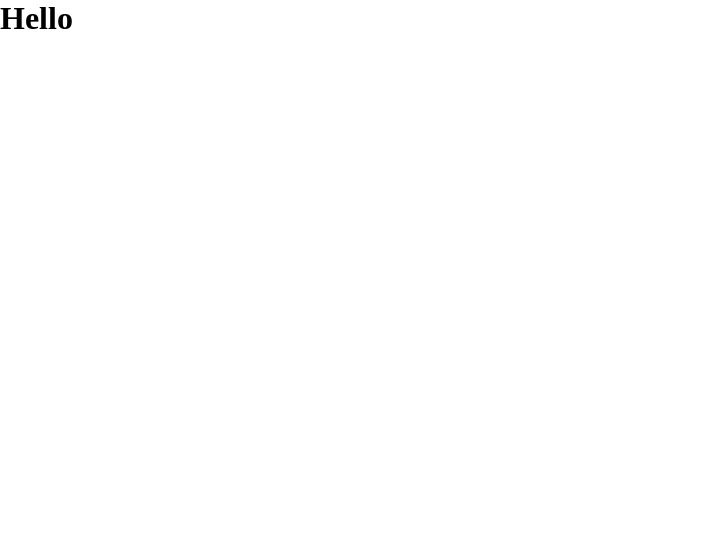
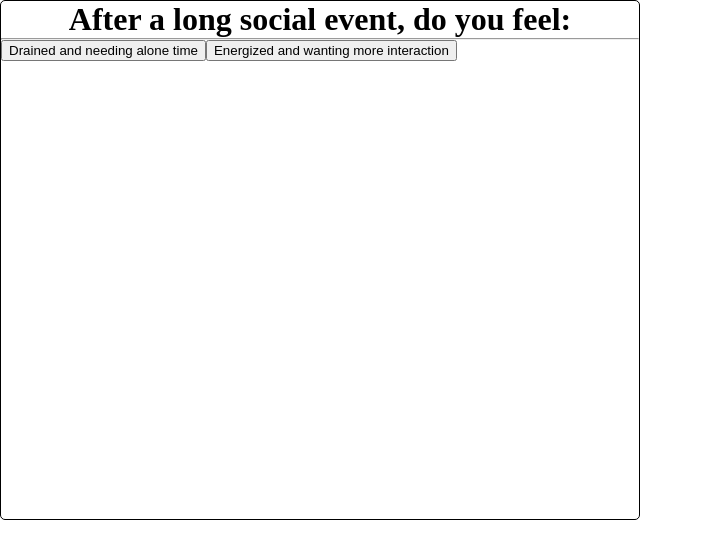
Before and after one commit to JMSONNE/Personality-test, a React (Vite) app: page / in a window 1280 px wide. Shown: the top 558 px of the page, without its empty margins (0-703 px from the left). Built offline with nearby package versions, Linux system fonts and the light colour scheme.

Commit message:
added questions and submit buttons

```diff
--- a/src/App.jsx
+++ b/src/App.jsx
@@ -8,9 +8,7 @@ function App() {
 
   return (
     <>
-      <div>
-        <h1>Hello</h1>
-      </div>
+      <QuizBox />
     </>
   )
 }
--- a/src/Components/QuizBox.jsx
+++ b/src/Components/QuizBox.jsx
@@ -1,11 +1,46 @@
-import React from 'react'
-import questions from '../assets/questions'
-
+import React, { useState } from 'react'
+import questions from '../assets/questions.json'
 
 export const QuizBox = () => {
-    return (
-        <div className='quiz-box'>
-            <h1 className="question"></h1>
-        </div>
-    )
+    const [currentQuestionIndex, setCurrentQuestionIndex] = useState(0);
+    const [isLastQuestion, setIsLastQuestion] = useState(false);
+
+    const handleNextQuestion = () => {
+        setCurrentQuestionIndex((prevIndex) => {
+            if (prevIndex < questions.length - 1) {
+                return prevIndex + 1;
+            } else {
+                setIsLastQuestion(true);
+                return prevIndex; // Return the same index if it's the last question
+            }
+        });
+    };
+
+    const currentQuestion = questions[currentQuestionIndex];
+
+    if (isLastQuestion) {
+        return (
+            <div className='quiz-box'>
+                <h1 className="question">Almost Ready...</h1>
+                <hr />
+                <button>
+                    Submit
+                </button>
+            </div>
+        );
+    } else {
+        return (
+            <div className='quiz-box'>
+                <div key={currentQuestion.id}>
+                    <h1 className="question">{currentQuestion.question}</h1>
+                    <hr />
+                    {currentQuestion.answers.map((answer, index) => (
+                        <button key={index} onClick={handleNextQuestion}>
+                            {answer.text}
+                        </button>
+                    ))}
+                </div>
+            </div>
+        );
+    }
 }
--- a/src/index.css
+++ b/src/index.css
@@ -2,3 +2,12 @@
   margin: 0;
   box-sizing: border-box;
 }
+.quiz-box {
+  width: 50vw;
+  height: 65vh;
+  border: 1px solid black;
+  border-radius: 5px;
+}
+.question {
+  text-align: center;
+}
```
